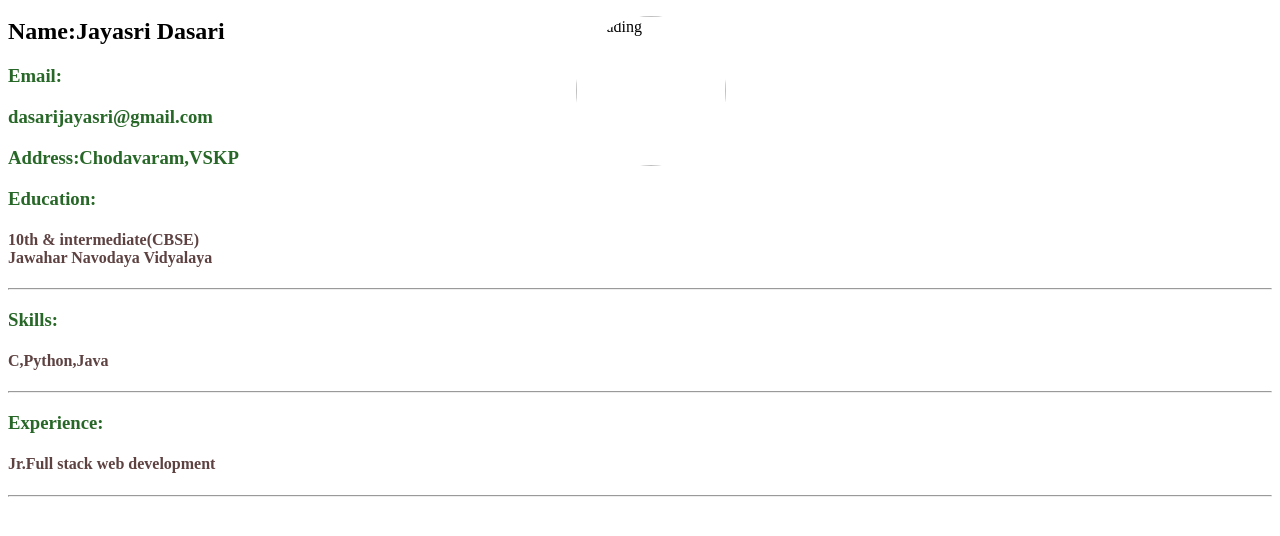
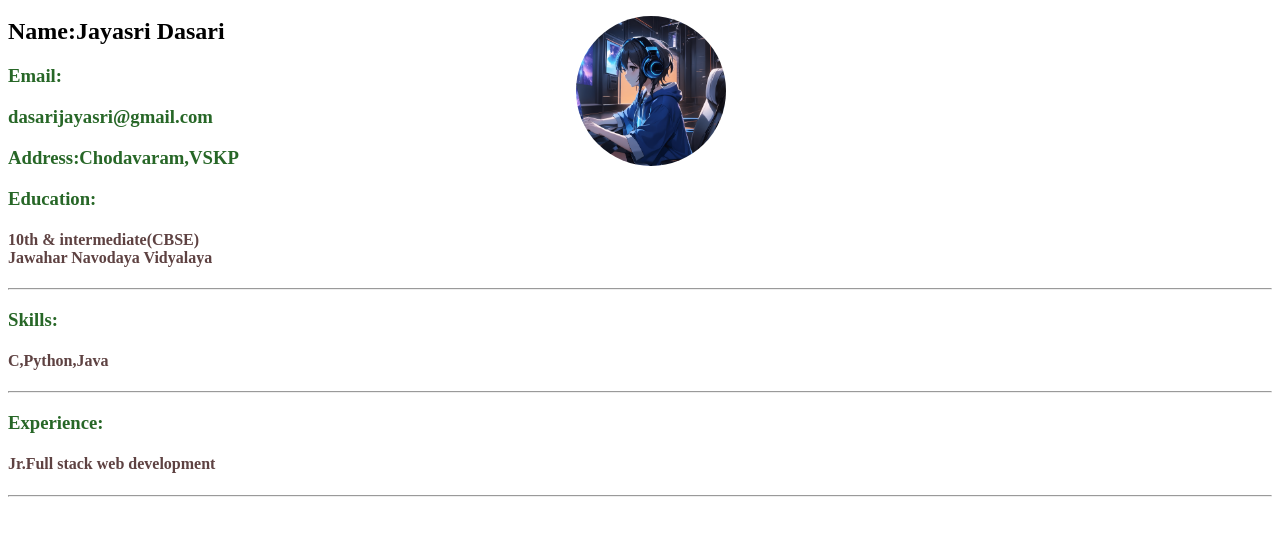
Before and after one commit to jayasridasari/Internshipprogrm, a plain HTML site: page index.html in a window 1280 px wide. Shown: the part 48-584 px from the top of the page. Drawn offline with Linux system fonts and the light colour scheme.

Commit message:
Update index.html

```diff
--- a/index.html
+++ b/index.html
@@ -11,7 +11,7 @@
             }
         </style>
     <body>
-        <img src="image2.jpg" alt="loading" style="width:150px; border-radius:200px; position:absolute;left:45%;top:8%">
+        <img src="image2.png" alt="loading" style="width:150px; border-radius:200px; position:absolute;left:45%;top:8%">
     </body>
     <h1 style="color: rgb(49, 49, 104);position:relative;left: 45%;">RESUME</h1>
     <h2>Name:Jayasri Dasari</h2>
```
